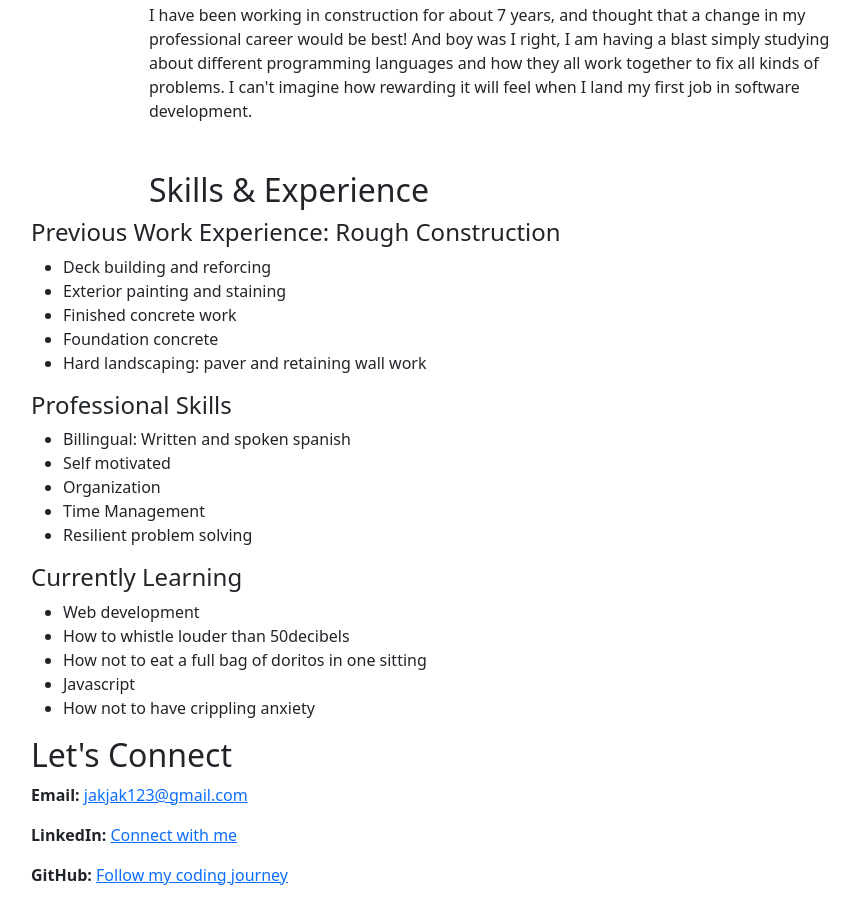
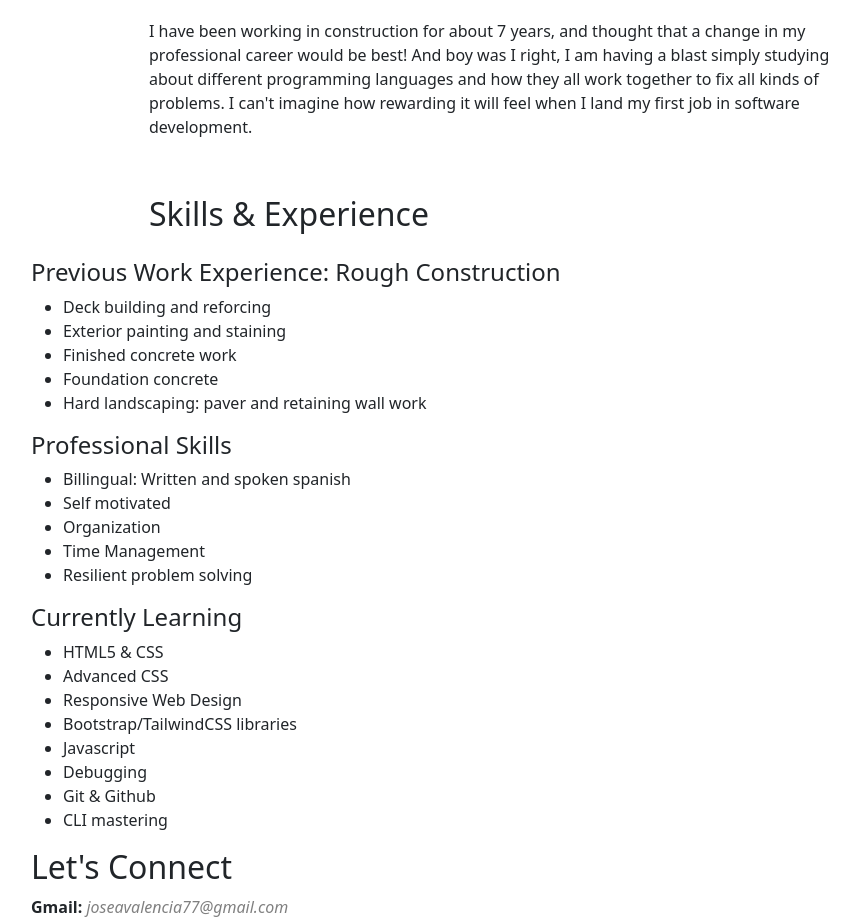
Before and after one commit to jakvalz/portfolio-prjct, a plain HTML site: page index.html in a window 1280 px wide. Shown: the part 871-1793 px from the top of the page, without its empty margins (141-1000 px from the left). Drawn offline with nearby package versions, Linux system fonts and the light colour scheme; files whose address does not match are found by name.

Commit message:
added more info

```diff
--- a/index.html
+++ b/index.html
@@ -43,12 +43,12 @@
                                 <img src="/portfolio-prjct/resources/imgs/boonmeproposal.JPG" class="d-block img-fluid mx-auto rounded w-75" alt="jak vlaz and his then girlfriend">
                             </div>
                             <div class="carousel-item">
-                                <img src="/portfolio-prjct/resources/imgs/boonmecas.jpgresources/images/boonmeproposal.JPG" class="d-block img-fluid mx-auto rounded w-75" alt="jak valz and his then fiance, just after proposing">
+                                <img src="/portfolio-prjct/resources/imgs/boonmecas.jpg" class="d-block img-fluid mx-auto rounded w-75" alt="jak valz and his then fiance, just after proposing">
                             </div>
                         </div>
                         <!-- <img class="img-fluid rounded mx-auto d-block" src="/resources/images/image1.jpeg" alt="pic of jak valz picking spruce tips in the high mountains of Colorado, USA"> -->
-                        <p>I have been working in construction for about 7 years, and thought that a change in my professional career would be best! And boy was I right, I am having a blast simply studying about different programming languages and how they all work together to fix all kinds of problems. I can't imagine how rewarding it will feel when I land my first job in software development.</p>
-                        <h2 id="skills" class="mt-5">Skills & Experience</h2>
+                        <p class="mt-3">I have been working in construction for about 7 years, and thought that a change in my professional career would be best! And boy was I right, I am having a blast simply studying about different programming languages and how they all work together to fix all kinds of problems. I can't imagine how rewarding it will feel when I land my first job in software development.</p>
+                        <h2 id="skills" class="pt-2 mt-5 mb-4">Skills & Experience</h2>
                     </div>
                 <h4>Previous Work Experience: <span data-bs-toggle="tooltip" data-bs-placement="top" data-bs-title="Tooltip on top">Rough Construction</span></h4>
                     <ul>
@@ -68,16 +68,19 @@
                     </ul>
                 <h4>Currently Learning</h4>
                     <ul>
-                        <li>Web development</li>
-                        <li>How to whistle louder than 50decibels</li>
-                        <li>How not to eat a full bag of doritos in one sitting</li>
+                        <li>HTML5 & CSS</li>
+                        <li>Advanced CSS</li>
+                        <li>Responsive Web Design</li>
+                        <li>Bootstrap/TailwindCSS libraries</li>
                         <li>Javascript</li>
-                        <li>How not to have crippling anxiety</li>
+                        <li>Debugging</li>
+                        <li>Git & Github</li>
+                        <li>CLI mastering</li>
                     </ul>
             </section>
             <section>
                 <h2 id="contact">Let's Connect</h2>
-                <p><strong>Email:</strong> <a href="https://www.google.com">jakjak123@gmail.com</a></p>
+                <p><strong>Gmail:</strong> <a href="https://www.google.com">joseavalencia77@gmail.com</a></p>
                 <p><strong>LinkedIn:</strong> <a href="https://www.linkedin.com/feed/">Connect with me</a></p>
                 <p><strong>GitHub:</strong> <a href="https://github.com/jakvalz">Follow my coding journey</a></p>
             </section>
--- a/resources/styles.css
+++ b/resources/styles.css
@@ -46,3 +46,9 @@
         text-align: center;
     }
 }
+
+a {
+    color: gray;
+    font-style: italic;
+    text-decoration: none;
+}
```
